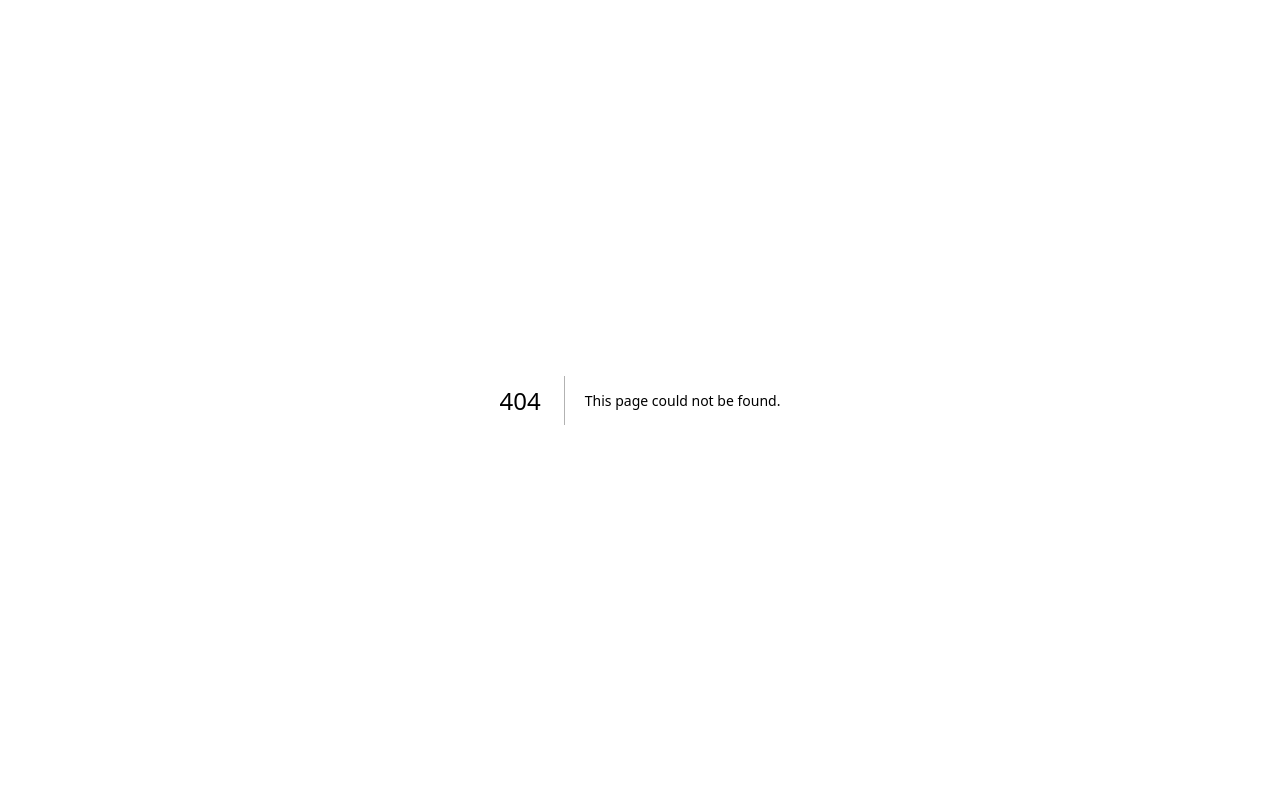
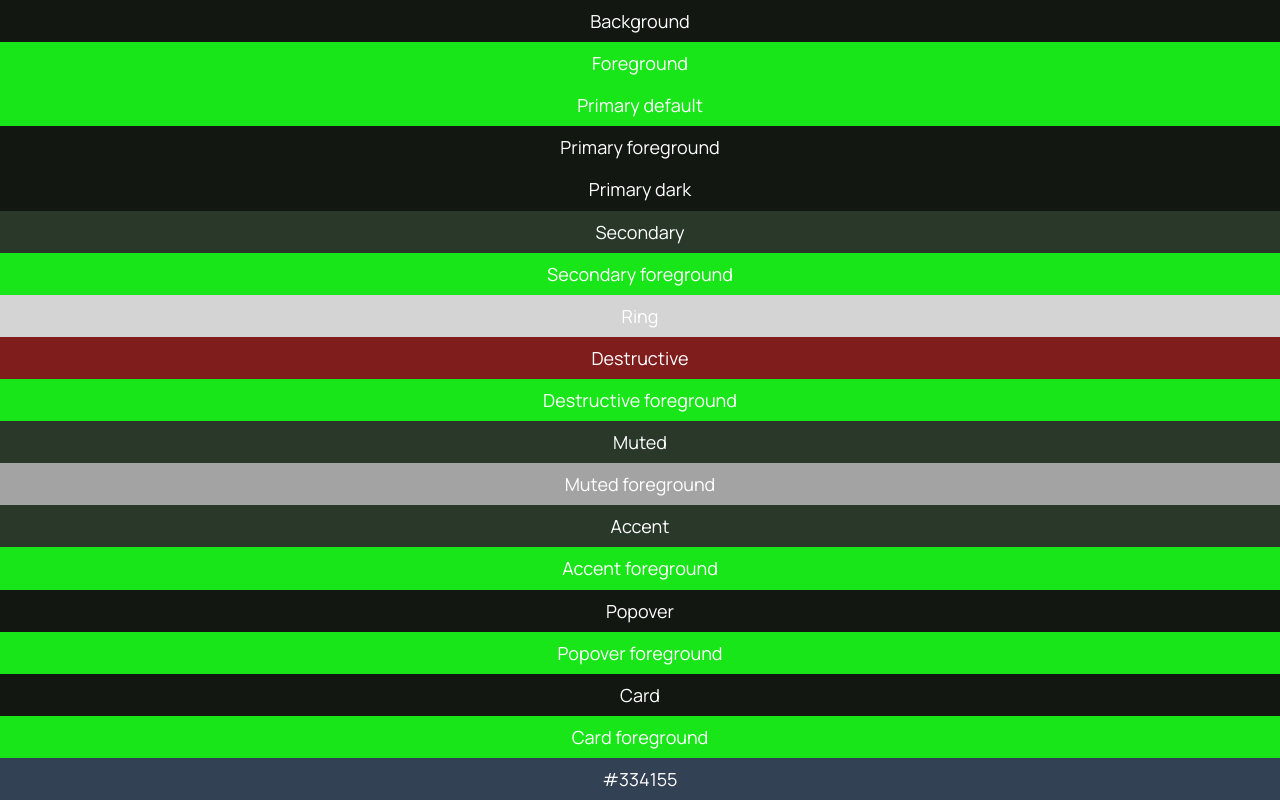
Before and after one commit to miguelcg02/visioncv-frontend, a Next.js app: page /colors in a window 1280 px wide. Before the commit this address had no page. Built offline with nearby package versions, Linux system fonts and the light colour scheme.

Commit message:
feat: add shadcn, colors configs and modify button variants

```diff
--- /dev/null
+++ b/src/app/colors/page.tsx
@@ -0,0 +1,29 @@
+const page = () => {
+  return (
+    <div className='flex h-screen flex-col text-lg'>
+      <div className='flex w-full flex-1 items-center justify-center bg-background'>Background</div>
+      <div className='flex w-full flex-1 items-center justify-center bg-foreground'>Foreground</div>
+      <div className='flex w-full flex-1 items-center justify-center bg-primary'>Primary default</div>
+      <div className='flex w-full flex-1 items-center justify-center bg-primary-foreground'>Primary foreground</div>
+      <div className='bg-primary-dark flex w-full flex-1 items-center justify-center'>Primary dark</div>
+      <div className='flex w-full flex-1 items-center justify-center bg-secondary'>Secondary</div>
+      <div className='flex w-full flex-1 items-center justify-center bg-secondary-foreground'>Secondary foreground</div>
+      <div className='flex w-full flex-1 items-center justify-center bg-ring'>Ring</div>
+      <div className='flex w-full flex-1 items-center justify-center bg-destructive'>Destructive</div>
+      <div className='flex w-full flex-1 items-center justify-center bg-destructive-foreground'>
+        Destructive foreground
+      </div>
+      <div className='flex w-full flex-1 items-center justify-center bg-muted'>Muted</div>
+      <div className='flex w-full flex-1 items-center justify-center bg-muted-foreground'>Muted foreground</div>
+      <div className='flex w-full flex-1 items-center justify-center bg-accent'>Accent</div>
+      <div className='flex w-full flex-1 items-center justify-center bg-accent-foreground'>Accent foreground</div>
+      <div className='flex w-full flex-1 items-center justify-center bg-popover'>Popover</div>
+      <div className='flex w-full flex-1 items-center justify-center bg-popover-foreground'>Popover foreground</div>
+      <div className='flex w-full flex-1 items-center justify-center bg-card'>Card</div>
+      <div className='flex w-full flex-1 items-center justify-center bg-card-foreground'>Card foreground</div>
+      <div className='flex w-full flex-1 items-center justify-center bg-[#334155]'>#334155</div>
+    </div>
+  );
+};
+
+export default page;
--- a/src/app/globals.css
+++ b/src/app/globals.css
@@ -2,32 +2,67 @@
 @tailwind components;
 @tailwind utilities;
 
-:root {
-  --foreground-rgb: 0, 0, 0;
-  --background-start-rgb: 214, 219, 220;
-  --background-end-rgb: 255, 255, 255;
-}
-
-@media (prefers-color-scheme: dark) {
+@layer base {
   :root {
-    --foreground-rgb: 255, 255, 255;
-    --background-start-rgb: 0, 0, 0;
-    --background-end-rgb: 0, 0, 0;
+    --background: 0 0% 100%;
+    --foreground: 0 0% 3.9%;
+    --card: 0 0% 100%;
+    --card-foreground: 0 0% 3.9%;
+    --popover: 0 0% 100%;
+    --popover-foreground: 0 0% 3.9%;
+    --primary: 0 0% 9%;
+    --primary-foreground: 0 0% 98%;
+    --secondary: 0 0% 96.1%;
+    --secondary-foreground: 0 0% 9%;
+    --muted: 0 0% 96.1%;
+    --muted-foreground: 0 0% 45.1%;
+    --accent: 0 0% 96.1%;
+    --accent-foreground: 0 0% 9%;
+    --destructive: 0 84.2% 60.2%;
+    --destructive-foreground: 0 0% 98%;
+    --border: 0 0% 89.8%;
+    --input: 0 0% 89.8%;
+    --ring: 0 0% 3.9%;
+    --chart-1: 12 76% 61%;
+    --chart-2: 173 58% 39%;
+    --chart-3: 197 37% 24%;
+    --chart-4: 43 74% 66%;
+    --chart-5: 27 87% 67%;
+    --radius: 0.5rem;
+  }
+  .dark {
+    --background: 120 12% 8%;
+    --foreground: 120 80% 50%;
+    --card: 120 12% 8%;
+    --card-foreground: 120 80% 50%;
+    --popover: 120 12% 8%;
+    --popover-foreground: 120 80% 50%;
+    --primary: 120 80% 50%;
+    --primary-foreground: 120 12% 8%;
+    --secondary: 120 15% 19%;
+    --secondary-foreground: 120 80% 50%;
+    --muted: 120 15% 19%;
+    --muted-foreground: 0 0% 63.9%;
+    --accent: 120 15% 19%;
+    --accent-foreground: 120 80% 50%;
+    --destructive: 0 62.8% 30.6%;
+    --destructive-foreground: 120 80% 50%;
+    --border: 120 15% 19%;
+    --input: 120 15% 19%;
+    --ring: 0 0% 83.1%;
+    --chart-1: 220 70% 50%;
+    --chart-2: 160 60% 45%;
+    --chart-3: 30 80% 55%;
+    --chart-4: 280 65% 60%;
+    --chart-5: 340 75% 55%;
   }
 }
 
-body {
-  color: rgb(var(--foreground-rgb));
-  background: linear-gradient(
-      to bottom,
-      transparent,
-      rgb(var(--background-end-rgb))
-    )
-    rgb(var(--background-start-rgb));
-}
-
-@layer utilities {
-  .text-balance {
-    text-wrap: balance;
+@layer base {
+  * {
+    @apply border-border;
+  }
+  body {
+    @apply bg-background text-foreground;
   }
 }
--- a/src/app/layout.tsx
+++ b/src/app/layout.tsx
@@ -1,12 +1,15 @@
-import type { Metadata } from "next";
-import { Inter } from "next/font/google";
-import "./globals.css";
+import type { Metadata } from 'next';
+import { Manrope } from 'next/font/google';
 
-const inter = Inter({ subsets: ["latin"] });
+import { ThemeProvider } from '@/components/theme-provider';
+
+import './globals.css';
+
+const manrope = Manrope({ subsets: ['latin'] });
 
 export const metadata: Metadata = {
-  title: "Create Next App",
-  description: "Generated by create next app",
+  title: 'VisionCV',
+  description: 'Platform for creating and sharing your CV with accessiblity features',
 };
 
 export default function RootLayout({
@@ -15,8 +18,12 @@ export default function RootLayout({
   children: React.ReactNode;
 }>) {
   return (
-    <html lang="en">
-      <body className={inter.className}>{children}</body>
+    <html lang='es'>
+      <body className={manrope.className}>
+        <ThemeProvider attribute='class' defaultTheme='dark' enableSystem disableTransitionOnChange>
+          <div className='text-white'>{children}</div>
+        </ThemeProvider>
+      </body>
     </html>
   );
 }
--- /dev/null
+++ b/src/components/theme-provider.tsx
@@ -0,0 +1,9 @@
+'use client';
+
+import * as React from 'react';
+import { ThemeProvider as NextThemesProvider } from 'next-themes';
+import { type ThemeProviderProps } from 'next-themes/dist/types';
+
+export function ThemeProvider({ children, ...props }: ThemeProviderProps) {
+  return <NextThemesProvider {...props}>{children}</NextThemesProvider>;
+}
--- /dev/null
+++ b/src/components/ui/button.tsx
@@ -0,0 +1,47 @@
+import * as React from 'react';
+import { Slot } from '@radix-ui/react-slot';
+import { cva, type VariantProps } from 'class-variance-authority';
+
+import { cn } from '@/lib/utils';
+
+const buttonVariants = cva(
+  'inline-flex items-center justify-center whitespace-nowrap rounded-md text-sm font-medium ring-offset-background transition-colors focus-visible:outline-none focus-visible:ring-2 focus-visible:ring-ring focus-visible:ring-offset-2 disabled:pointer-events-none disabled:opacity-50',
+  {
+    variants: {
+      variant: {
+        default: 'bg-primary text-primary-foreground hover:bg-primary/90',
+        destructive: 'bg-destructive text-destructive-foreground hover:bg-destructive/90',
+        outline: 'border border-input bg-background hover:bg-accent hover:text-accent-foreground',
+        secondary: 'bg-secondary text-white hover:bg-secondary/80',
+        ghost: 'hover:bg-accent hover:text-accent-foreground',
+        link: 'text-primary underline-offset-4 hover:underline',
+      },
+      size: {
+        default: 'h-10 px-4 py-2',
+        sm: 'h-9 rounded-md px-3',
+        lg: 'h-11 rounded-md px-8',
+        icon: 'h-10 w-10',
+      },
+    },
+    defaultVariants: {
+      variant: 'default',
+      size: 'default',
+    },
+  },
+);
+
+export interface ButtonProps
+  extends React.ButtonHTMLAttributes<HTMLButtonElement>,
+    VariantProps<typeof buttonVariants> {
+  asChild?: boolean;
+}
+
+const Button = React.forwardRef<HTMLButtonElement, ButtonProps>(
+  ({ className, variant, size, asChild = false, ...props }, ref) => {
+    const Comp = asChild ? Slot : 'button';
+    return <Comp className={cn(buttonVariants({ variant, size, className }))} ref={ref} {...props} />;
+  },
+);
+Button.displayName = 'Button';
+
+export { Button, buttonVariants };
--- /dev/null
+++ b/src/lib/utils.ts
@@ -0,0 +1,6 @@
+import { clsx, type ClassValue } from 'clsx';
+import { twMerge } from 'tailwind-merge';
+
+export function cn(...inputs: ClassValue[]) {
+  return twMerge(clsx(inputs));
+}
--- a/tailwind.config.ts
+++ b/tailwind.config.ts
@@ -1,20 +1,67 @@
-import type { Config } from "tailwindcss";
+import type { Config } from 'tailwindcss';
 
 const config: Config = {
+  darkMode: ['class'],
   content: [
-    "./src/pages/**/*.{js,ts,jsx,tsx,mdx}",
-    "./src/components/**/*.{js,ts,jsx,tsx,mdx}",
-    "./src/app/**/*.{js,ts,jsx,tsx,mdx}",
+    './src/pages/**/*.{js,ts,jsx,tsx,mdx}',
+    './src/components/**/*.{js,ts,jsx,tsx,mdx}',
+    './src/app/**/*.{js,ts,jsx,tsx,mdx}',
   ],
   theme: {
     extend: {
       backgroundImage: {
-        "gradient-radial": "radial-gradient(var(--tw-gradient-stops))",
-        "gradient-conic":
-          "conic-gradient(from 180deg at 50% 50%, var(--tw-gradient-stops))",
+        'gradient-radial': 'radial-gradient(var(--tw-gradient-stops))',
+        'gradient-conic': 'conic-gradient(from 180deg at 50% 50%, var(--tw-gradient-stops))',
+      },
+      borderRadius: {
+        lg: 'var(--radius)',
+        md: 'calc(var(--radius) - 2px)',
+        sm: 'calc(var(--radius) - 4px)',
+      },
+      colors: {
+        background: 'hsl(var(--background))',
+        foreground: 'hsl(var(--foreground))',
+        card: {
+          DEFAULT: 'hsl(var(--card))',
+          foreground: 'hsl(var(--card-foreground))',
+        },
+        popover: {
+          DEFAULT: 'hsl(var(--popover))',
+          foreground: 'hsl(var(--popover-foreground))',
+        },
+        primary: {
+          DEFAULT: 'hsl(var(--primary))',
+          foreground: 'hsl(var(--primary-foreground))',
+        },
+        secondary: {
+          DEFAULT: 'hsl(var(--secondary))',
+          foreground: 'hsl(var(--secondary-foreground))',
+        },
+        muted: {
+          DEFAULT: 'hsl(var(--muted))',
+          foreground: 'hsl(var(--muted-foreground))',
+        },
+        accent: {
+          DEFAULT: 'hsl(var(--accent))',
+          foreground: 'hsl(var(--accent-foreground))',
+        },
+        destructive: {
+          DEFAULT: 'hsl(var(--destructive))',
+          foreground: 'hsl(var(--destructive-foreground))',
+        },
+        border: 'hsl(var(--border))',
+        input: 'hsl(var(--input))',
+        ring: 'hsl(var(--ring))',
+        chart: {
+          '1': 'hsl(var(--chart-1))',
+          '2': 'hsl(var(--chart-2))',
+          '3': 'hsl(var(--chart-3))',
+          '4': 'hsl(var(--chart-4))',
+          '5': 'hsl(var(--chart-5))',
+        },
       },
     },
   },
-  plugins: [],
+  plugins: [require('tailwindcss-animate')],
 };
 export default config;
```
Also changed, not shown: package.json (+8 -1 lines), src/app/page.tsx (+4 -4 lines), components.json (added), 1 other file (tests, documents, lock files or other folders).
